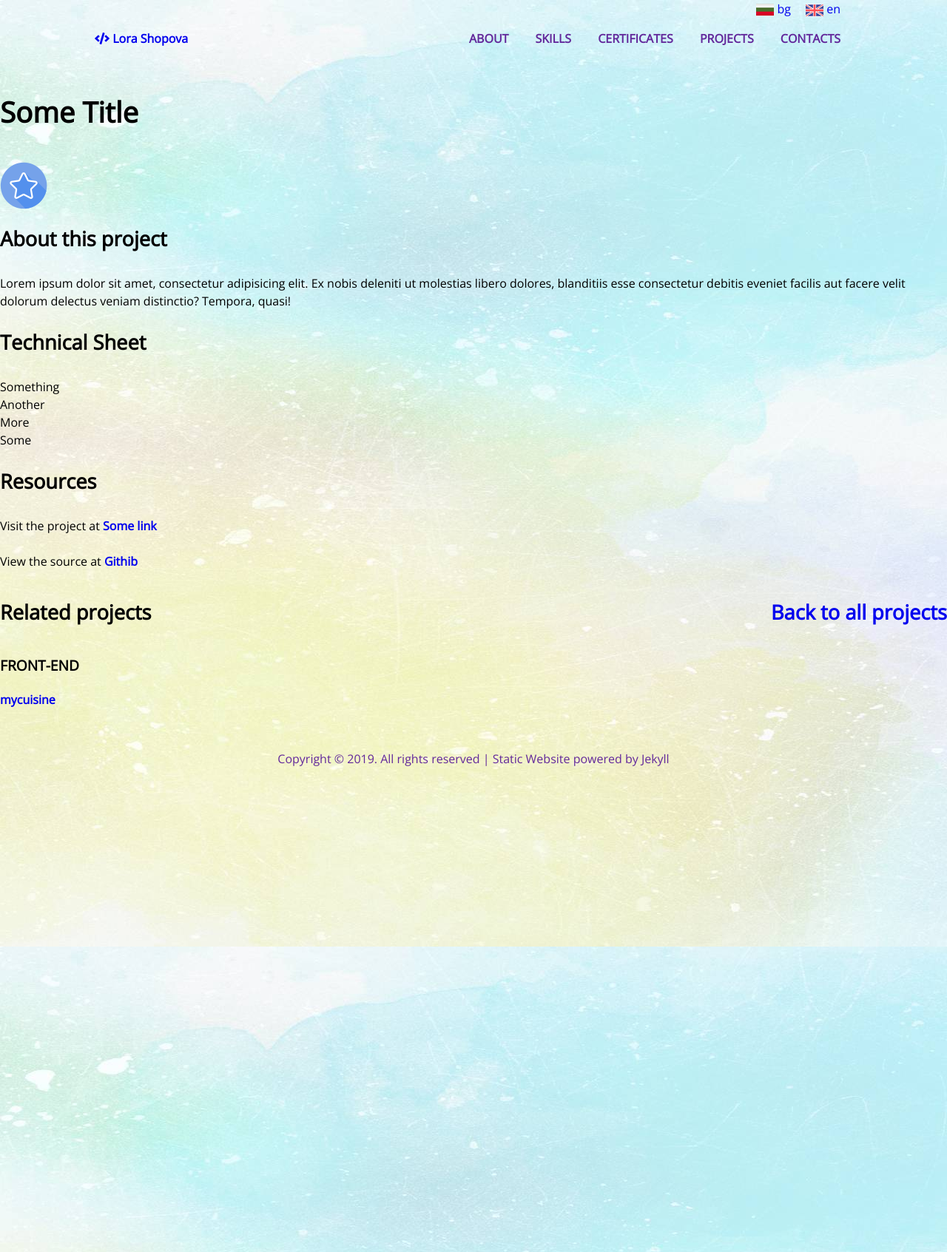
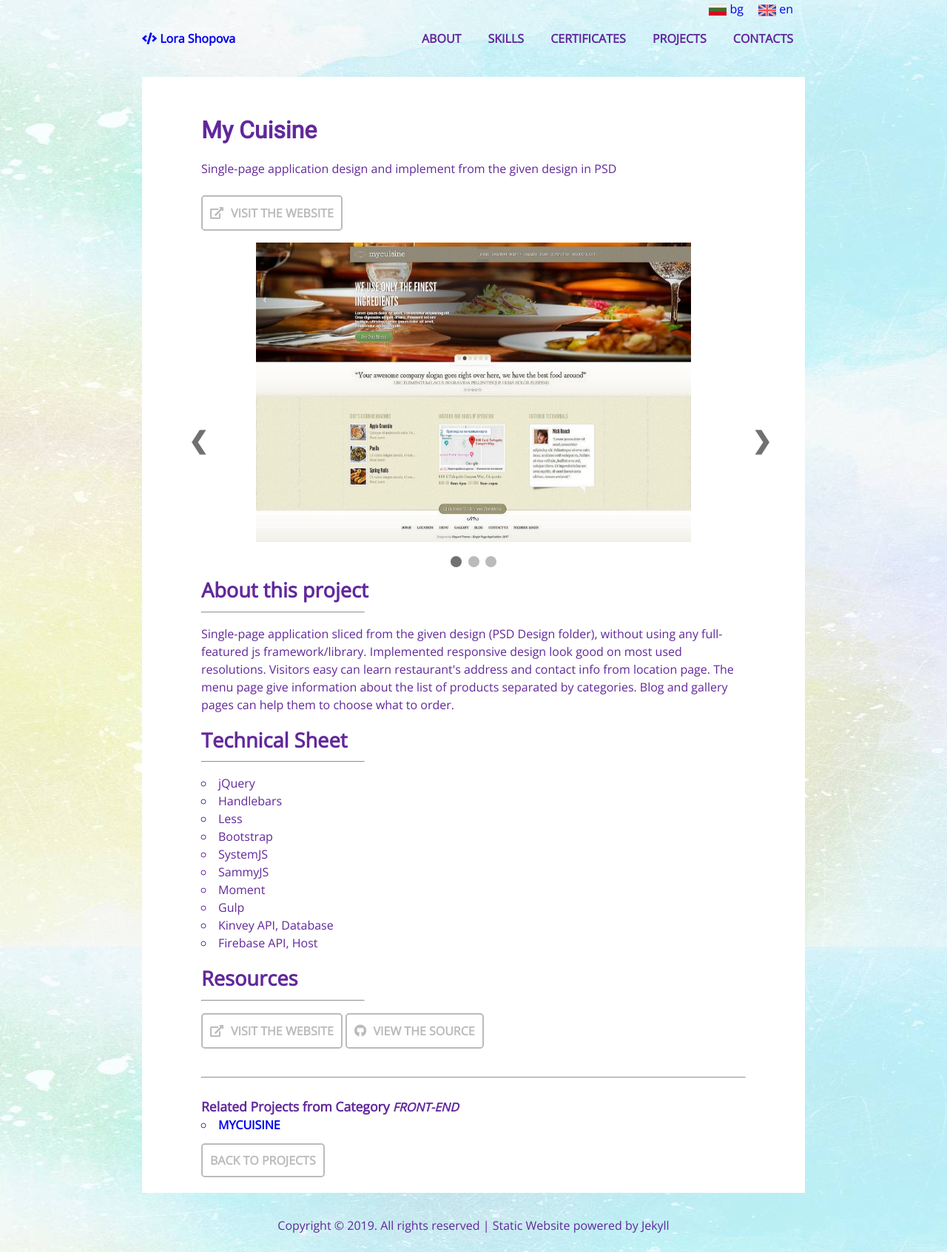
Before and after one commit to LoraMS/lorams.github.io, a Jekyll site: the page built from _posts/2020-15-01-mycuisine.html, in a window 1280 px wide. Shown: the whole page at 74% size. Built offline with Jekyll 4.4.1, drawn with Linux system fonts in a browser that asks for light colours.

Commit message:
single post updated

```diff
--- a/_layouts/post.html
+++ b/_layouts/post.html
@@ -9,33 +9,43 @@
     {{ content }}
 
     <aside class="group-by-category">
+        <hr>
         <div class="sub-nav">
             {% if page.lang == 'en' %}
-            <h3>Related projects</h3>
-            <h3><a href="./../projects.html">Back to all projects</a></h3>
+            <h6>Related Projects from Category</h6>
             {% elsif page.lang == 'bg' %}
-            <h3>Podobni proekti</h3>
-            <h3><a href="./../projects_bg.html">Kym Proekti</a></h3>
+            <h6>Подобни Проекти от Категорията </h6>
             {% endif %}
-        </div>
+
         {% assign posts=site.posts | group_by: 'group' %}
         {% for group in posts %}
-        {% if group.size > 1 and group.name ==page.group %}
-        <h5>{{ group.name | upcase }}</h5>
+        {% if group.size > 1 and group.name == page.group %}
+        <span>{{ group.name | upcase }}</span>
         <ul>
             {% for item in group.items %}
             {% if page.lang == item.lang %}
             <li>
-                <a href="{{ item.url }}">{{ item.title }}</a>
+                <a href="{{ item.url }}">{{ item.title | upcase}}</a>
             </li>
             {% endif %}
             {% endfor %}
         </ul>
         {% endif %}
         {% endfor %}
+
+
+        {% if page.lang == 'en' %}
+        <a href="./../projects.html">Back to Projects</a>
+        {% elsif page.lang == 'bg' %}
+        <a href="./../projects_bg.html">Към Проекти</a>
+        {% endif %}
+    </div>
+
     </aside>
 
     {% include footer.html  %}
+
+    {% include scripts.html %}
 </body>
 
 </html>
--- a/_posts/2020-15-01-mycuisine.html
+++ b/_posts/2020-15-01-mycuisine.html
@@ -1,7 +1,7 @@
 ---
 layout: post
-title:  mycuisine
-date:   2020-01-15 20:54:51 +0200
+title: mycuisine
+date: 2020-01-15 20:54:51 +0200
 categories: projects
 permalink: /:categories/:title
 lang: en
@@ -9,18 +9,35 @@ ref: mycuisine
 group: front-end
 ---
 
-<h1>Some Title</h1>
-<!-- carousel -->
-<img src="./../assets/images/star.png" alt="project-image">
-<h3>About this project</h3>
-<p>Lorem ipsum dolor sit amet, consectetur adipisicing elit. Ex nobis deleniti ut molestias libero dolores, blanditiis esse consectetur debitis eveniet facilis aut facere velit dolorum delectus veniam distinctio? Tempora, quasi!</p>
-<h3>Technical Sheet</h3>
-<ul>
-    <li>Something</li>
-    <li>Another</li>
-    <li>More</li>
-    <li>Some</li>
-</ul>
-<h3>Resources</h3>
-<p>Visit the project at <a href="#">Some link</a></p>
-<p>View the source at <a href="#">Githib</a></p>
+<main>
+    <div class="project-info">
+        <h2>My Cuisine</h2>
+        <p>Single-page application design and implement from the given design in PSD</p>
+        <a href="https://cuisine-5d637.firebaseapp.com/#/home"><i class="fas fa-external-link-alt"></i>Visit the Website</a>
+        {% assign image1="MyCuisine.jpg" %}
+        {% assign image2="MyCuisine-menu.png" %}
+        {% assign image3="MyCuisine-blog.jpg" %}
+        {% include slider.html %}
+        <h3>About this project</h3>
+        <hr>
+        <p>Single-page application sliced from the given design (PSD Design folder), without using any full-featured js framework/library. Implemented responsive design look good on most used resolutions. Visitors easy can learn restaurant's address and contact info from location page. The menu page give information about the list of products separated by categories. Blog and gallery pages can help them to choose what to order.</p>
+        <h3>Technical Sheet</h3>
+        <hr>
+        <ul>
+            <li>jQuery</li>
+            <li>Handlebars</li>
+            <li>Less</li>
+            <li>Bootstrap</li>
+            <li>SystemJS</li>
+            <li>SammyJS</li>
+            <li>Moment</li>
+            <li>Gulp</li>
+            <li>Kinvey API, Database</li>
+            <li>Firebase API, Host</li>
+        </ul>
+        <h3>Resources</h3>
+        <hr>
+        <a href="https://cuisine-5d637.firebaseapp.com/#/home"><i class="fas fa-external-link-alt"></i>Visit the Website</a>
+        <a href="https://github.com/lorashopova/MyCuisine"><i class="fab fa-github"></i>View the source</a>
+    </div>
+</main>
--- a/style/style.css
+++ b/style/style.css
@@ -382,7 +382,7 @@ body {
 }
 
 main {
-  width: 80%;
+  width: 70%;
   margin: 0 auto;
 }
 
@@ -404,7 +404,7 @@ ul {
 }
 
 header .navigation {
-  width: 80%;
+  width: 70%;
   margin: 0 auto;
   display: -webkit-box;
   display: -ms-flexbox;
@@ -472,7 +472,7 @@ footer p {
 }
 
 .info {
-  width: 25%;
+  width: 30%;
   background-color: #88bbd6;
 }
 
@@ -652,7 +652,7 @@ footer p {
 }
 
 .about-page .about .description {
-  padding-bottom: 2rem;
+  padding-bottom: 1rem;
 }
 
 .about-page .about .description h1 {
@@ -737,7 +737,6 @@ footer p {
 
 .skills-page .skills-description .services ul li {
   text-align: center;
-  padding: 0 1.5rem;
 }
 
 .skills-page .skills-description .services ul li h6 {
@@ -763,7 +762,7 @@ footer p {
 
 .skills-page .skills-description .skills-bar ul li.skills-bar-item {
   position: relative;
-  margin: 0.625rem 1.25rem;
+  margin: 1rem 1rem 1rem 0;
   height: 2rem;
   background-color: rgba(136, 187, 214, 0.5);
 }
@@ -1021,7 +1020,7 @@ footer p {
   -webkit-box-flex: 1;
       -ms-flex: 1;
           flex: 1;
-  padding: 3rem 5rem 0;
+  padding: 3rem 4rem 0;
   height: 79vh;
   overflow-y: scroll;
   scrollbar-width: thin;
@@ -1086,7 +1085,7 @@ footer p {
 }
 
 .projects-page .projects ul li {
-  width: 46%;
+  width: 45%;
   margin-right: 2rem;
   margin-bottom: 2rem;
   text-align: center;
@@ -1183,16 +1182,172 @@ footer p {
   color: #88bbd6;
 }
 
-.sub-nav {
-  display: -webkit-box;
-  display: -ms-flexbox;
-  display: flex;
-  -webkit-box-align: center;
-      -ms-flex-align: center;
-          align-items: center;
-  -webkit-box-pack: justify;
-      -ms-flex-pack: justify;
-          justify-content: space-between;
+.project-info {
+  background-color: #fff;
+  color: #62289b;
+  padding: 2rem 5rem 0.2rem;
+  position: relative;
+  /* Fading animation */
+}
+
+.project-info h2 {
+  font-family: 'Roboto', sans-serif;
+  margin-bottom: 0.5em;
+}
+
+.project-info h3 {
+  margin-bottom: 1rem;
+  line-height: 0.9;
+}
+
+.project-info hr {
+  width: 30%;
+  color: #bbb;
+  margin-bottom: 1rem;
+}
+
+.project-info a {
+  padding: 0.625rem;
+  border: 2px solid #bbb;
+  color: #bbb;
+  background-color: #fff;
+  border-radius: 0.3rem;
+  display: inline-block;
+  margin-bottom: 1rem;
+  text-transform: uppercase;
+}
+
+.project-info a i {
+  padding-right: 0.625rem;
+}
+
+.project-info a:hover {
+  color: #fff;
+  background-color: #bbb;
+}
+
+.project-info ul li {
+  list-style-type: circle;
+}
+
+.project-info .slider-container {
+  margin: 0 auto;
+  width: 80%;
+}
+
+.project-info .slider-container .slides {
+  display: none;
+}
+
+.project-info .slider-container .slides img {
+  max-width: 100%;
+  height: auto;
+  vertical-align: middle;
+}
+
+.project-info .slider-arrows .prev,
+.project-info .slider-arrows .next {
+  cursor: pointer;
+  position: absolute;
+  top: 35%;
+  left: 7%;
+  color: #717171;
+  font-weight: bold;
+  font-size: 2rem;
+}
+
+.project-info .slider-arrows .next {
+  right: 0;
+  left: 92%;
+}
+
+.project-info .slider-dots {
+  text-align: center;
+  margin-top: 1rem;
+}
+
+.project-info .slider-dots .dots {
+  cursor: pointer;
+  height: 15px;
+  width: 15px;
+  margin: 0 2px;
+  background-color: #bbb;
+  border-radius: 50%;
+  display: inline-block;
+  -webkit-transition: background-color 0.6s ease;
+  transition: background-color 0.6s ease;
+}
+
+.project-info .slider-dots .active,
+.project-info .slider-dots .dots:hover {
+  background-color: #717171;
+}
+
+.project-info .fade {
+  -webkit-animation-name: fade;
+  -webkit-animation-duration: 1.5s;
+  animation-name: fade;
+  animation-duration: 1.5s;
+}
+
+aside.group-by-category {
+  background-color: #fff;
+  color: #62289b;
+  padding: 0.2rem 5rem 2rem;
+  width: 70%;
+  margin: 0 auto;
+}
+
+aside.group-by-category hr {
+  color: #bbb;
+  margin: 1rem 0;
+}
+
+aside.group-by-category h6 {
+  margin-bottom: 0;
+  display: inline-block;
+}
+
+aside.group-by-category span {
+  font-weight: bold;
+  font-style: italic;
+}
+
+aside.group-by-category ul li {
+  list-style-type: circle;
+}
+
+aside.group-by-category .sub-nav > a {
+  padding: 0.625rem;
+  margin: 2rem 0 4rem;
+  border: 2px solid #bbb;
+  color: #bbb;
+  background-color: #fff;
+  border-radius: 0.3rem;
+  text-transform: uppercase;
+}
+
+aside.group-by-category .sub-nav > a:hover {
+  color: #fff;
+  background-color: #bbb;
+}
+
+@-webkit-keyframes fade {
+  from {
+    opacity: .4;
+  }
+  to {
+    opacity: 1;
+  }
+}
+
+@keyframes fade {
+  from {
+    opacity: .4;
+  }
+  to {
+    opacity: 1;
+  }
 }
 
 .contacts-page .contacts {
@@ -1209,7 +1364,7 @@ footer p {
 }
 
 .contacts-page .contacts form {
-  width: 50%;
+  width: 60%;
   margin: 0 auto;
   padding: 2rem;
 }
```
Also changed, not shown: scss/_projects.scss (+179 -6 lines), 1 other file.
